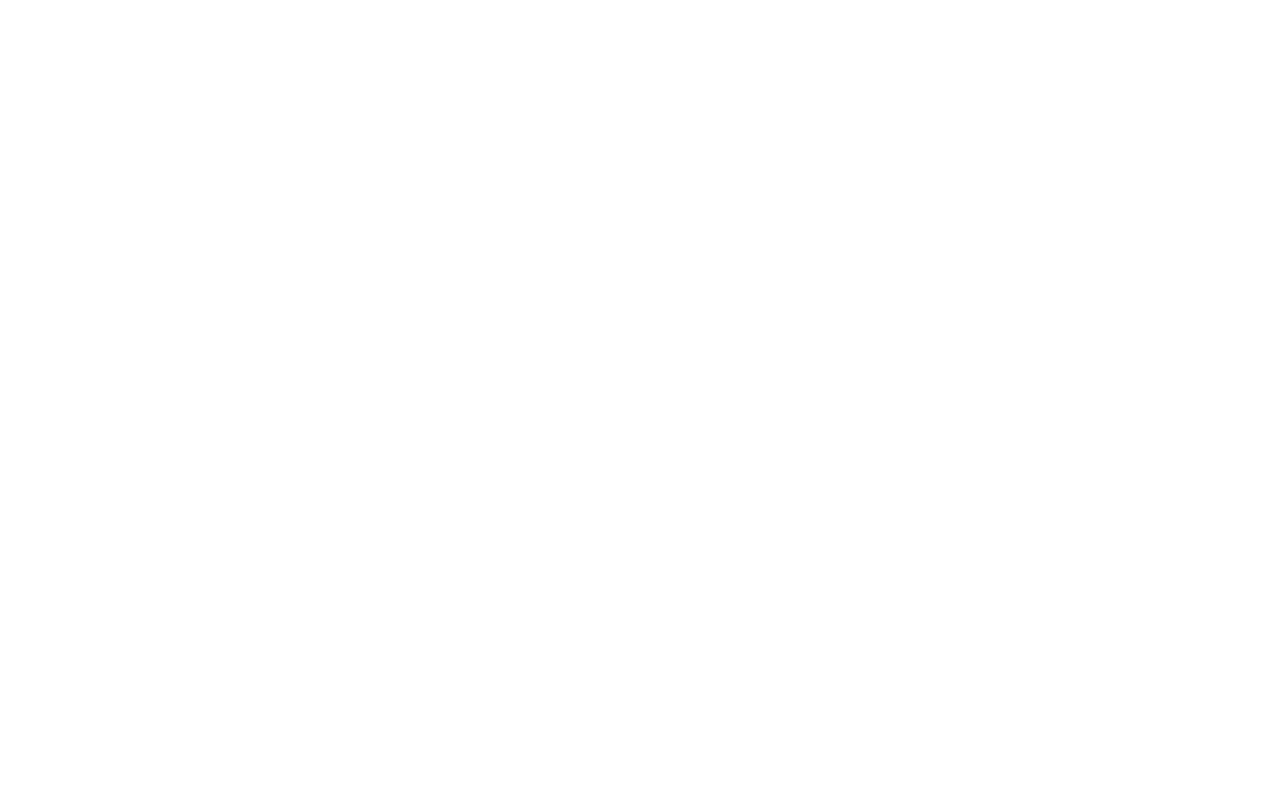
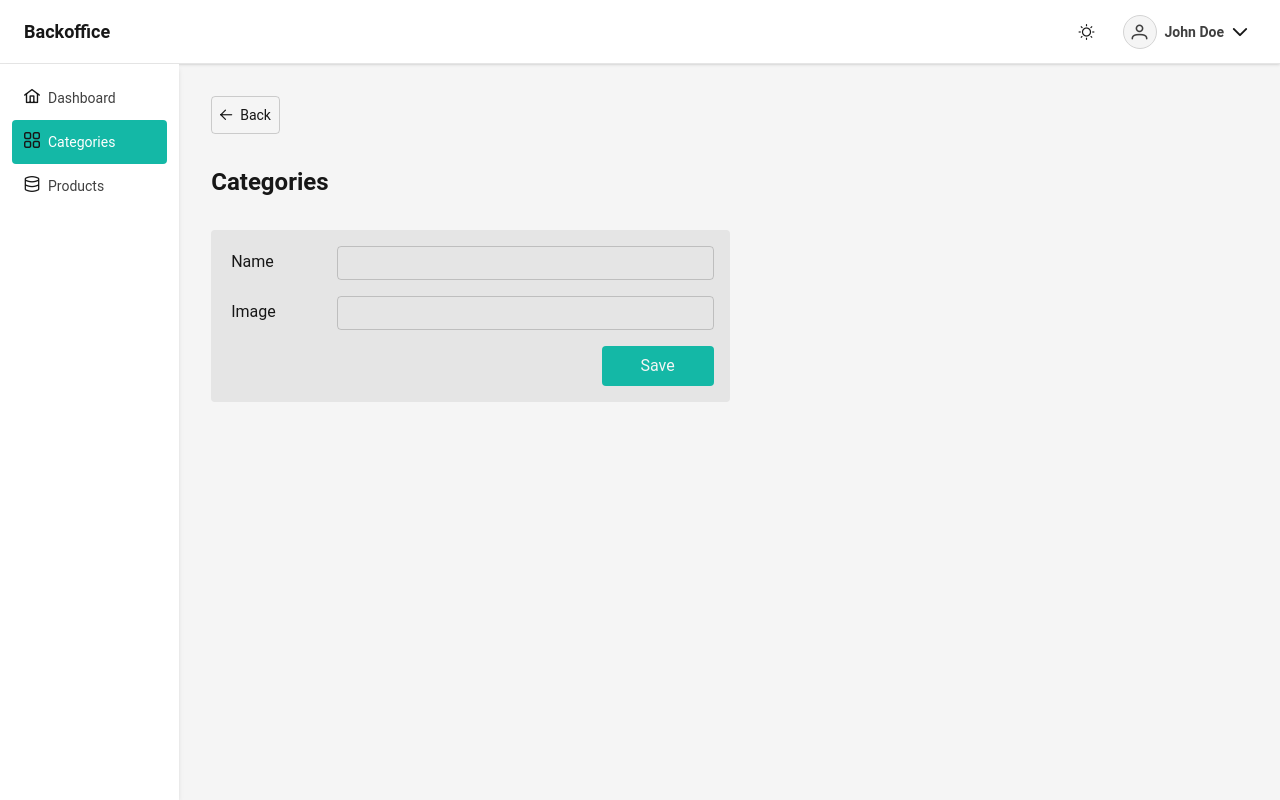
Before and after one commit to reyhanfarabi/backoffice-demo, a Vue app: page /categories/add in a window 1280 px wide. Before the commit this address had no page. Built offline with nearby package versions, Linux system fonts and the light colour scheme.

Commit message:
add capability to add new category

```diff
--- a/src/api/categories/index.ts
+++ b/src/api/categories/index.ts
@@ -1,5 +1,6 @@
 import { apiService } from '@/services/api'
 import { endpoints } from '../endpoints'
+import type { ICategoryAddPayload } from '@/interfaces/categories'
 
 const getCategories = async () => {
   return await apiService.get(endpoints.categories)
@@ -13,8 +14,13 @@
   return await apiService.delete(`${endpoints.categories}/${id}`)
 }
 
+const addCategory = async (payload: ICategoryAddPayload) => {
+  return await apiService.post(endpoints.categories, payload)
+}
+
 export default {
   getCategories,
   getCategoryById,
-  deleteCategory
+  deleteCategory,
+  addCategory
 }
--- a/src/interfaces/categories.ts
+++ b/src/interfaces/categories.ts
@@ -5,3 +5,8 @@
   creationAt: string
   updatedAt: string
 }
+
+export interface ICategoryAddPayload {
+  name: string
+  image: string
+}
--- a/src/router/routes.ts
+++ b/src/router/routes.ts
@@ -1,3 +1,4 @@
+import CategoriesAddPage from '@/views/Categories/AddPage.vue'
 import CategoriesDetailPage from '@/views/Categories/DetailPage.vue'
 import CategoriesListPage from '@/views/Categories/ListPage.vue'
 import MainView from '@/views/MainView.vue'
@@ -47,6 +48,11 @@
         component: CategoriesListPage
       },
       {
+        path: '/add',
+        name: 'Categories Add',
+        component: CategoriesAddPage
+      },
+      {
         path: '/detail/:id',
         name: 'Categories Detail',
         component: CategoriesDetailPage
--- a/src/stores/categories.ts
+++ b/src/stores/categories.ts
@@ -1,5 +1,5 @@
 import { API } from '@/api'
-import type { ICategory } from '@/interfaces/categories'
+import type { ICategory, ICategoryAddPayload } from '@/interfaces/categories'
 import { defineStore } from 'pinia'
 import { ref, type Ref } from 'vue'
 
@@ -43,11 +43,24 @@
     }
   }
 
+  const addCategory = async (payload: ICategoryAddPayload) => {
+    isLoading.value = true
+
+    try {
+      await API.categories.addCategory(payload)
+    } catch (error) {
+      console.log(error)
+    } finally {
+      isLoading.value = false
+    }
+  }
+
   return {
     categories,
     isLoading,
     dispatchGetCategories,
     getCategoryById,
-    deleteCategory
+    deleteCategory,
+    addCategory
   }
 })
--- /dev/null
+++ b/src/views/Categories/AddPage.vue
@@ -0,0 +1,150 @@
+<template>
+  <div class="flex flex-col gap-8 pb-20">
+    <BaseButton
+      class="flex items-center gap-2 w-fit text-xs"
+      type="outlined"
+      @click="handleBackToListPage"
+    >
+      <i class="pi pi-arrow-left" />
+      <span class="text-sm">Back</span>
+    </BaseButton>
+
+    <div class="flex flex-row justify-between items-center">
+      <h1 class="text-2xl font-bold">Categories</h1>
+    </div>
+
+    <div class="flex flex-col gap-4 p-4 rounded bg-neutral-200 dark:bg-neutral-800 w-1/2">
+      <div class="flex flex-col gap-4">
+        <div class="flex flex-row">
+          <label class="w-28 p-1" for="name">Name</label>
+          <BaseInput
+            class="w-96"
+            type="text"
+            name="nameField"
+            id="name"
+            :value="newData.name"
+            :is-error="$v.name.$error"
+            :error-message="$v.name.$error ? $v.name.$errors[0].$message.toString() : ''"
+            @change="
+              (event: Event) => {
+                newData.name = (event.target as HTMLInputElement).value
+              }
+            "
+          />
+        </div>
+        <div class="flex flex-col gap-2">
+          <div class="flex flex-row">
+            <label class="w-28 p-1" for="name">Image</label>
+            <BaseInput
+              class="w-96"
+              type="text"
+              name="nameField"
+              id="name"
+              :value="newData.image"
+              :is-error="$v.image.$error"
+              :error-message="$v.image.$error ? $v.image.$errors[0].$message.toString() : ''"
+              @change="
+                (event: Event) => {
+                  newData.image = (event.target as HTMLInputElement).value
+                }
+              "
+            />
+          </div>
+          <img
+            v-if="newData.image && !$v.image.$error"
+            :src="newData.image"
+            class="ml-28 w-36 rounded border border-neutral-300 dark:border-neutral-700"
+            alt="New Category Image"
+          />
+        </div>
+      </div>
+      <BaseButton
+        class="self-end w-28"
+        type="filled"
+        @click="handleOpenAddModal"
+        :disabled="categoriesStore.isLoading"
+      >
+        <span>Save</span>
+      </BaseButton>
+    </div>
+  </div>
+
+  <BaseModals v-if="isConfirmModalVisible" @close-modal-event="handleCloseAddModal">
+    <div class="flex flex-col gap-4 p-4">
+      <span
+        >Are you sure you want to add
+        <span class="font-semibold">{{ newData.name }}</span> category?</span
+      >
+      <div class="flex flex-row gap-2">
+        <BaseButton class="flex-1" type="filled" @click="handleCloseAddModal">Cancel</BaseButton>
+        <BaseButton class="flex-1" type="outlined" @click="handleSave">Yes</BaseButton>
+      </div>
+    </div>
+  </BaseModals>
+
+  <LoadingFullscreen v-if="categoriesStore.isLoading" />
+</template>
+
+<script setup lang="ts">
+import BaseButton from '@/components/buttons/BaseButton.vue'
+import BaseInput from '@/components/inputs/BaseInput.vue'
+import LoadingFullscreen from '@/components/loadings/LoadingFullscreen.vue'
+import BaseModals from '@/components/modals/BaseModals.vue'
+import type { ICategoryAddPayload } from '@/interfaces/categories'
+import { useCategoriesStore } from '@/stores/categories'
+import useVuelidate from '@vuelidate/core'
+import { helpers, minLength, required, url } from '@vuelidate/validators'
+import { ref, type Ref } from 'vue'
+import { useRouter } from 'vue-router'
+
+const router = useRouter()
+const categoriesStore = useCategoriesStore()
+const isConfirmModalVisible: Ref<boolean> = ref(false)
+
+const newData: Ref<ICategoryAddPayload> = ref({
+  name: '',
+  image: ''
+})
+
+const rules = {
+  name: {
+    required: helpers.withMessage('Name field cannot be empty', required),
+    minLength: helpers.withMessage('Name must be at least 3 characters', minLength(3))
+  },
+  image: {
+    required: helpers.withMessage('Image field cannot be empty', required),
+    url: helpers.withMessage('Image must be in a form of url', url)
+  }
+}
+
+const $v = useVuelidate(rules, newData)
+
+const handleBackToListPage = () => {
+  router.push({ name: 'Categories List' })
+}
+
+const handleSave = async () => {
+  handleCloseAddModal()
+  const result = await $v.value.$validate()
+
+  if (result) {
+    await categoriesStore.addCategory({
+      name: newData.value.name.trim(),
+      image: newData.value.image.trim()
+    })
+    handleBackToListPage()
+  }
+}
+
+const handleOpenAddModal = async () => {
+  await $v.value.$validate()
+
+  if (!$v.value.$error) {
+    isConfirmModalVisible.value = true
+  }
+}
+
+const handleCloseAddModal = (): void => {
+  isConfirmModalVisible.value = false
+}
+</script>
--- a/src/views/Categories/ListPage.vue
+++ b/src/views/Categories/ListPage.vue
@@ -2,7 +2,7 @@
   <div class="flex flex-col gap-8 pb-20">
     <div class="flex flex-row justify-between items-center">
       <h1 class="text-2xl font-bold">Categories</h1>
-      <BaseButton type="filled">
+      <BaseButton type="filled" @click="$router.push({ name: 'Categories Add' })">
         <span class="text-sm font-semibold">New Category</span>
       </BaseButton>
     </div>
```
